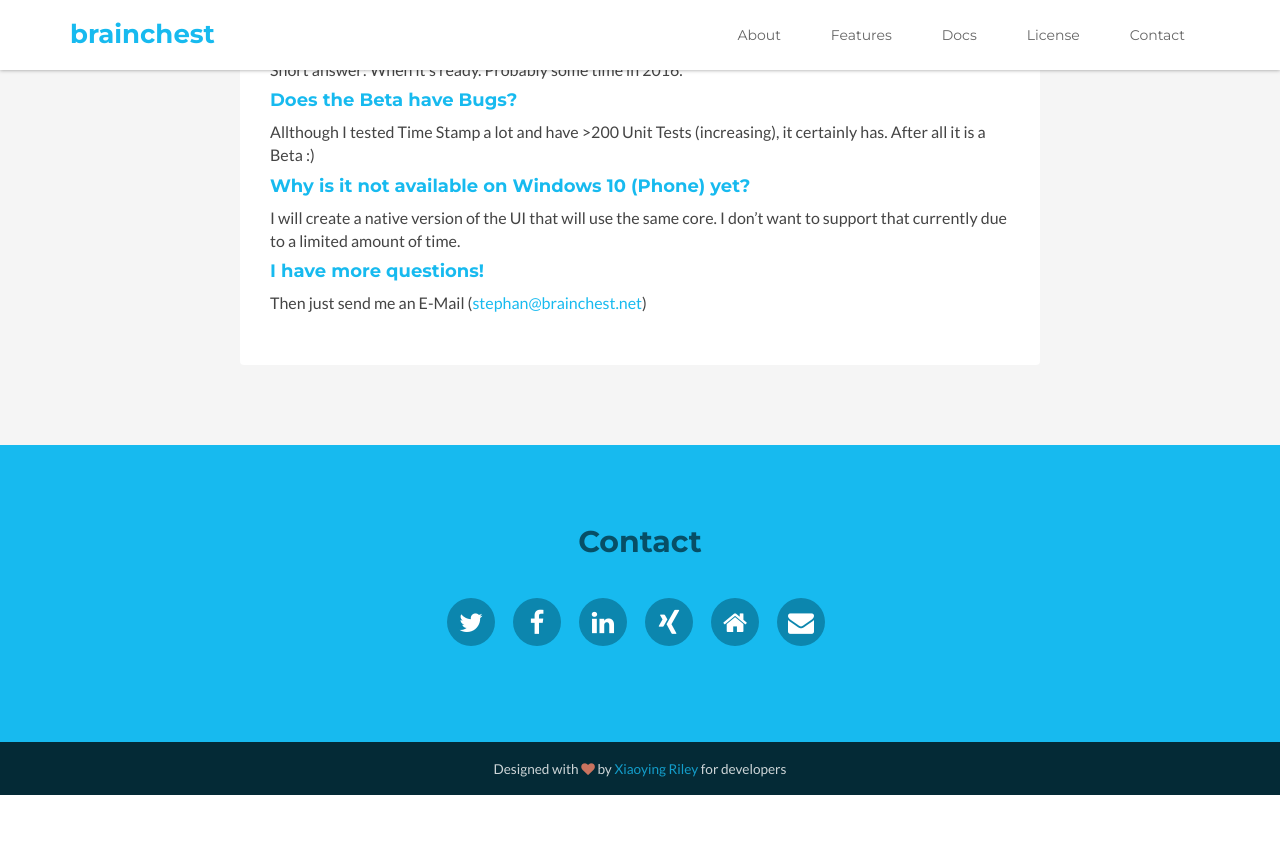
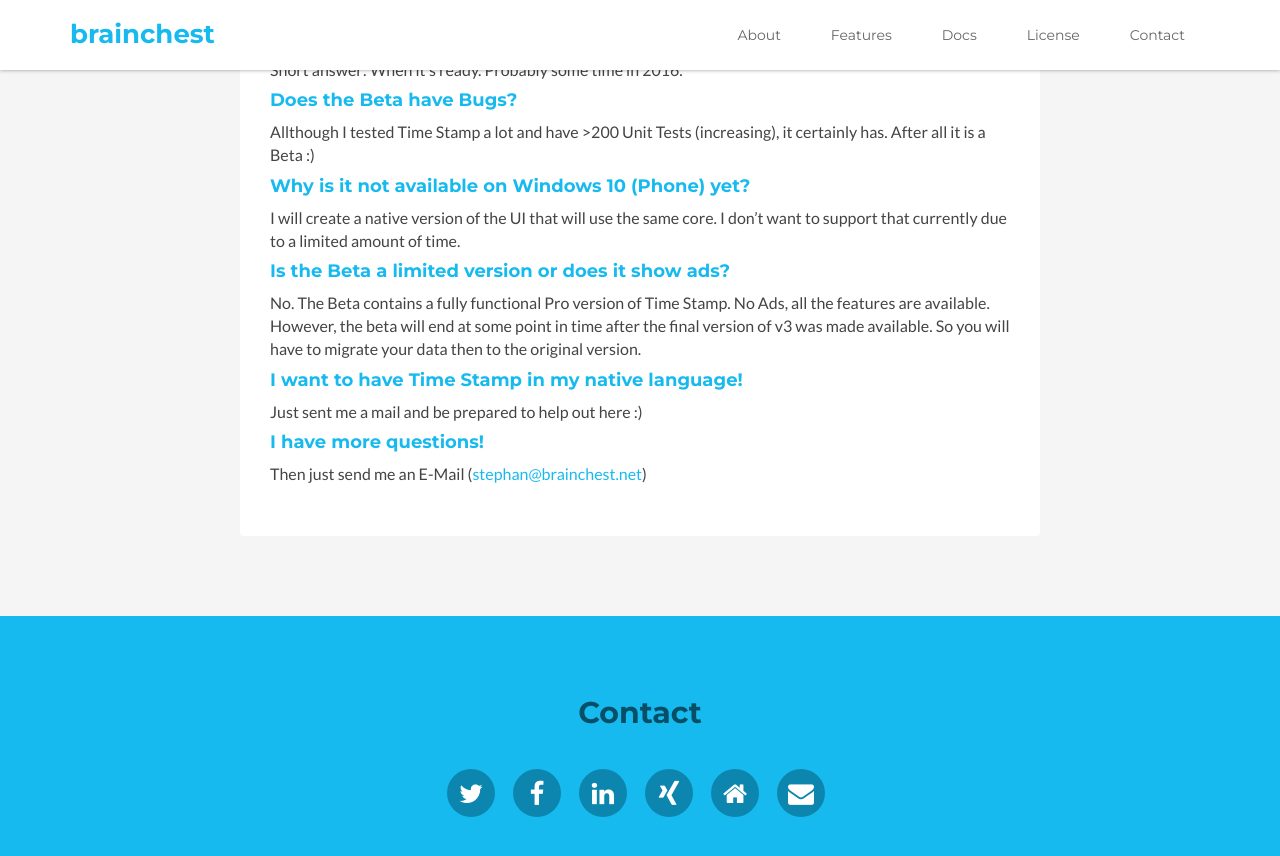
Before and after one commit to brainchest/brainchest-web, a Jekyll site: the page built from v3_access.md, in a window 1280 px wide and 900 px high, scrolled down 968 px. Shown: the top 856 px of the window. Built offline with Jekyll 4.4.1, drawn with Linux system fonts in a browser that asks for light colours; comment, search, counter and statistics services are not loaded; before the commit the page ends 1763 px from its top, so only the background shows below that.

Commit message:
2 new FAQ for v3 beta

```diff
--- a/v3_access.md
+++ b/v3_access.md
@@ -42,6 +42,14 @@
 
 I will create a native version of the UI that will use the same core. I don't want to support that currently due to a limited amount of time.
 
+#### Is the Beta a limited version or does it show ads?
+
+No. The Beta contains a fully functional Pro version of Time Stamp. No Ads, all the features are available. However, the beta will end at some point in time after the final version of v3 was made available. So you will have to migrate your data then to the original version.
+
+#### I want to have Time Stamp in my native language!
+
+Just sent me a mail and be prepared to help out here :)
+
 #### I have more questions!
 
 Then just send me an E-Mail (<mailto:stephan@brainchest.net>)
```
